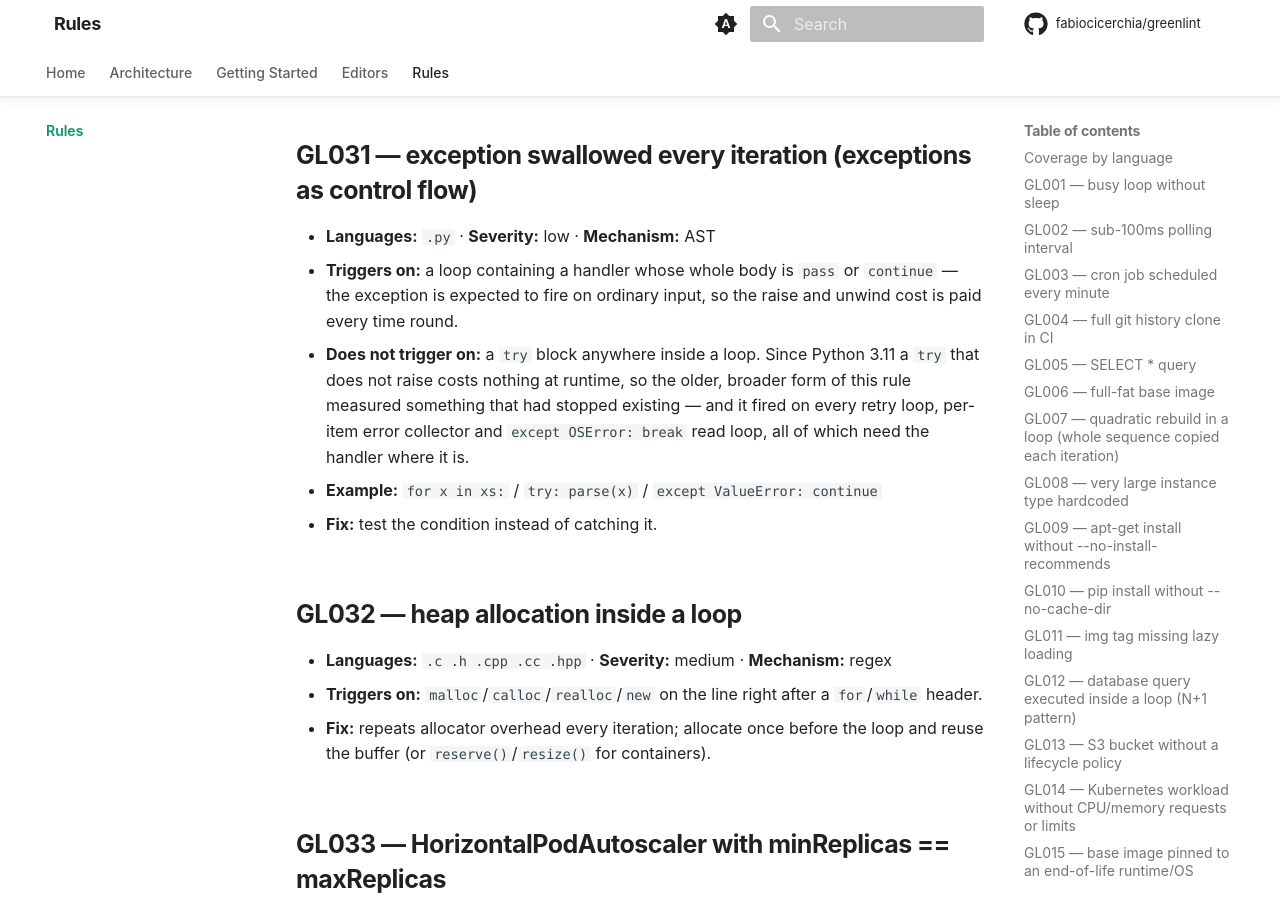
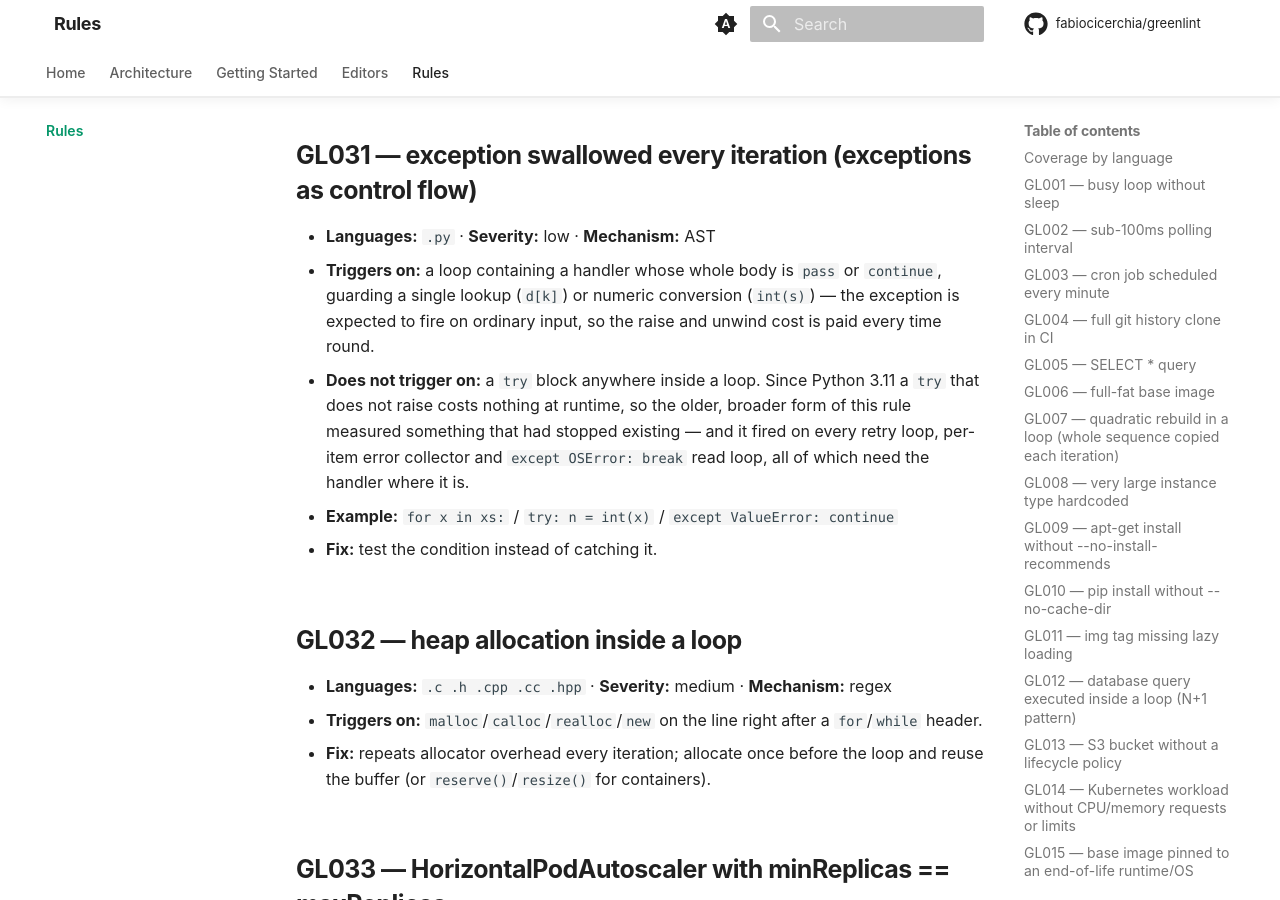
Before and after one commit to fabiocicerchia/greenlint, an MkDocs documentation site: the page built from docs/rules.md, in a window 1280 px wide and 900 px high, scrolled down 9830 px. Built offline with MkDocs 1.6.1 and Material for MkDocs 9.7.7, drawn with Linux system fonts in a browser that asks for light colours; comment, search, counter and statistics services are not loaded.

Commit message:
fix: make the new test suites pass and cannot hang
The GL031 docs example guarded a parse() call, which the rule deliberately
skips; it now uses int(). Also: create coverage/ before the lcov reporter
writes to it, split a PT018 assert, mark the e2e subprocess like its siblings,
type the answers list, and bound the server readline() with a kill timer.

Co-Authored-By: Claude Opus 5.5 (1M context) <noreply@anthropic.com>
Claude-Session: https://claude.ai/code/session_01GDzQWYLYHhwoBPBJ7mN3aU

```diff
--- a/docs/rules.md
+++ b/docs/rules.md
@@ -306,14 +306,15 @@ a new rule has to show.
 
 - **Languages:** `.py` · **Severity:** low · **Mechanism:** AST
 - **Triggers on:** a loop containing a handler whose whole body is `pass` or
-  `continue` — the exception is expected to fire on ordinary input, so the
+  `continue`, guarding a single lookup (`d[k]`) or numeric conversion
+  (`int(s)`) — the exception is expected to fire on ordinary input, so the
   raise and unwind cost is paid every time round.
 - **Does not trigger on:** a `try` block anywhere inside a loop. Since Python
   3.11 a `try` that does not raise costs nothing at runtime, so the older,
   broader form of this rule measured something that had stopped existing — and
   it fired on every retry loop, per-item error collector and
   `except OSError: break` read loop, all of which need the handler where it is.
-- **Example:** `for x in xs:` / `try: parse(x)` / `except ValueError: continue`
+- **Example:** `for x in xs:` / `try: n = int(x)` / `except ValueError: continue`
 - **Fix:** test the condition instead of catching it.
 
 ## GL032 — heap allocation inside a loop
```
Also changed, not shown: 3 other files.
